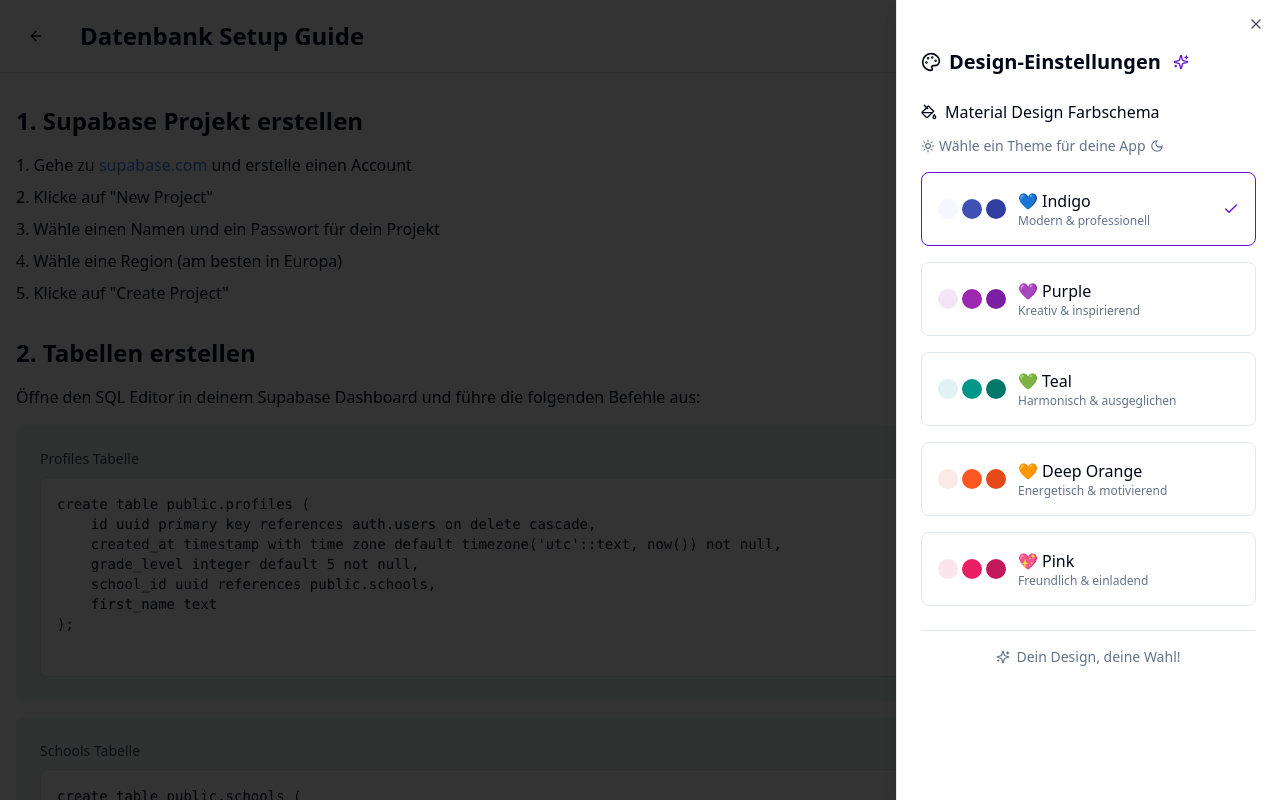
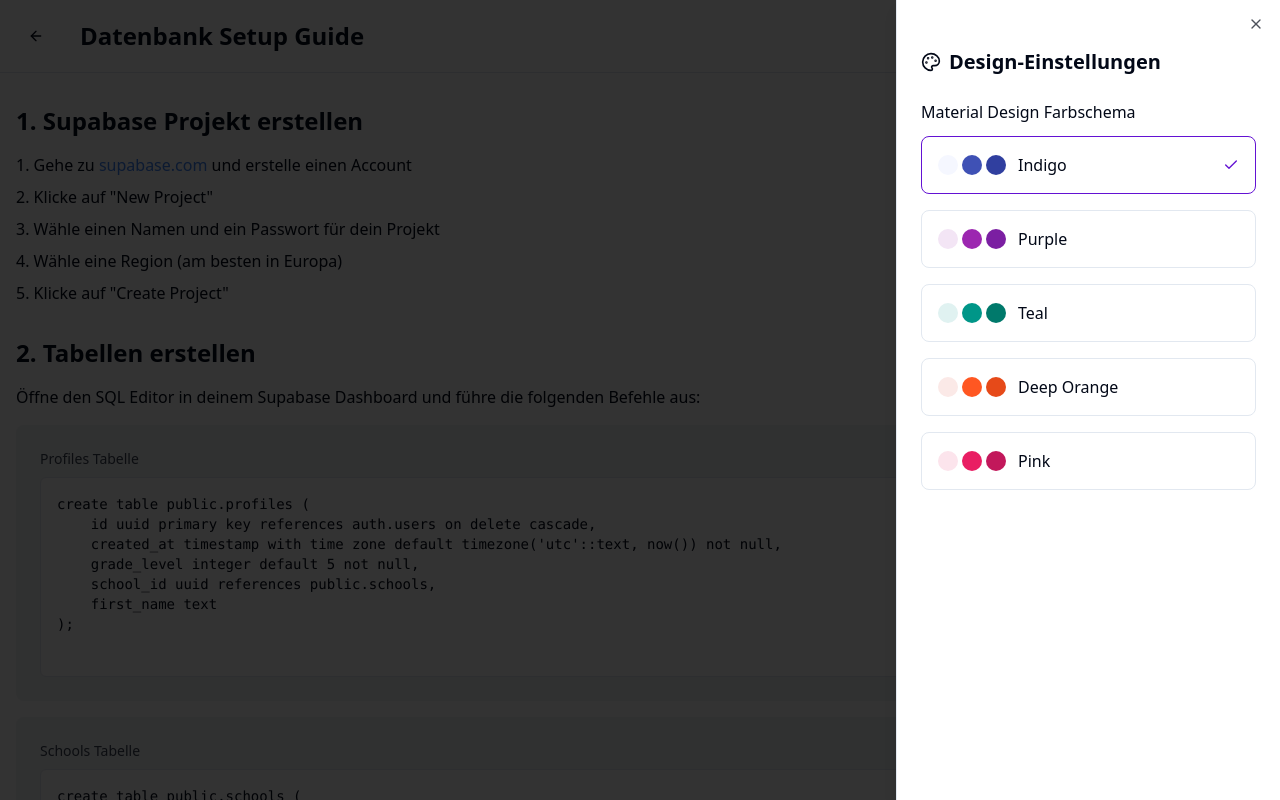
Before and after one commit to SchBenedikt/noten, a React (Vite) app: page /database-setup in a window 1280 px wide. Both pictures are taken after a click on the button 1244 px from the left and 764 px from the top of the page. Shown: the top 800 px of the page. Built offline with nearby package versions, Linux system fonts and the light colour scheme.

Commit message:
Reverted to edit edt-1eb76a55-db6f-4f8a-8119-0e5aafc1c37a: "Implement color scheme
Implement a color scheme, potentially including Material UI colors."

```diff
--- a/src/components/ThemeSettings.tsx
+++ b/src/components/ThemeSettings.tsx
@@ -2,43 +2,33 @@
 import React from "react";
 import { useTheme } from "@/providers/ThemeProvider";
 import { RadioGroup, RadioGroupItem } from "@/components/ui/radio-group";
-import { Palette, Check, Sparkles, PaintBucket, Moon, Sun } from "lucide-react";
+import { Palette, Check } from "lucide-react";
 
-// Material Design Farben with added emojis
+// Material Design Farben
 const themes = [
   {
     id: "default",
     name: "Indigo",
-    emoji: "💙",
-    description: "Modern & professionell",
     colors: ["#F5F7FF", "#3F51B5", "#303F9F"]
   },
   {
     id: "purple",
     name: "Purple",
-    emoji: "💜",
-    description: "Kreativ & inspirierend",
     colors: ["#F3E5F5", "#9C27B0", "#7B1FA2"]
   },
   {
     id: "teal",
     name: "Teal",
-    emoji: "💚",
-    description: "Harmonisch & ausgeglichen",
     colors: ["#E0F2F1", "#009688", "#00796B"]
   },
   {
     id: "orange",
     name: "Deep Orange",
-    emoji: "🧡",
-    description: "Energetisch & motivierend",
     colors: ["#FBE9E7", "#FF5722", "#E64A19"]
   },
   {
     id: "pink",
     name: "Pink",
-    emoji: "💖",
-    description: "Freundlich & einladend",
     colors: ["#FCE4EC", "#E91E63", "#C2185B"]
   }
 ];
@@ -55,22 +45,11 @@ const ThemeSettings = ({ onClose }: ThemeSettingsProps) => {
       <div className="flex items-center gap-2 mb-6">
         <Palette className="h-5 w-5" />
         <h2 className="text-xl font-semibold">Design-Einstellungen</h2>
-        <Sparkles className="h-4 w-4 text-primary ml-1" />
       </div>
 
       <div className="space-y-4">
         <div>
-          <div className="flex items-center mb-3">
-            <PaintBucket className="h-4 w-4 mr-2" />
-            <h3 className="text-md font-medium">Material Design Farbschema</h3>
-          </div>
-
-          <div className="flex items-center text-sm text-muted-foreground mb-4">
-            <Sun className="h-3.5 w-3.5 mr-1" />
-            <span>Wähle ein Theme für deine App</span>
-            <Moon className="h-3.5 w-3.5 ml-1" />
-          </div>
-
+          <h3 className="text-md font-medium mb-3">Material Design Farbschema</h3>
           <RadioGroup
             value={theme}
             onValueChange={(value) => setTheme(value as any)}
@@ -93,15 +72,7 @@ const ThemeSettings = ({ onClose }: ThemeSettingsProps) => {
                       />
                     ))}
                   </div>
-                  <div>
-                    <div className="flex items-center">
-                      <span>{themeOption.emoji}</span>
-                      <span className="ml-1">{themeOption.name}</span>
-                    </div>
-                    <div className="text-xs text-muted-foreground">
-                      {themeOption.description}
-                    </div>
-                  </div>
+                  <div>{themeOption.name}</div>
                 </div>
                 <RadioGroupItem value={themeOption.id} id={themeOption.id} className="sr-only" />
                 {theme === themeOption.id && (
@@ -112,13 +83,6 @@ const ThemeSettings = ({ onClose }: ThemeSettingsProps) => {
           </RadioGroup>
         </div>
       </div>
-
-      <div className="mt-6 pt-4 border-t border-border">
-        <div className="text-sm text-muted-foreground flex items-center justify-center">
-          <Sparkles className="h-3.5 w-3.5 mr-1.5" />
-          <span>Dein Design, deine Wahl!</span>
-        </div>
-      </div>
     </div>
   );
 };
```
